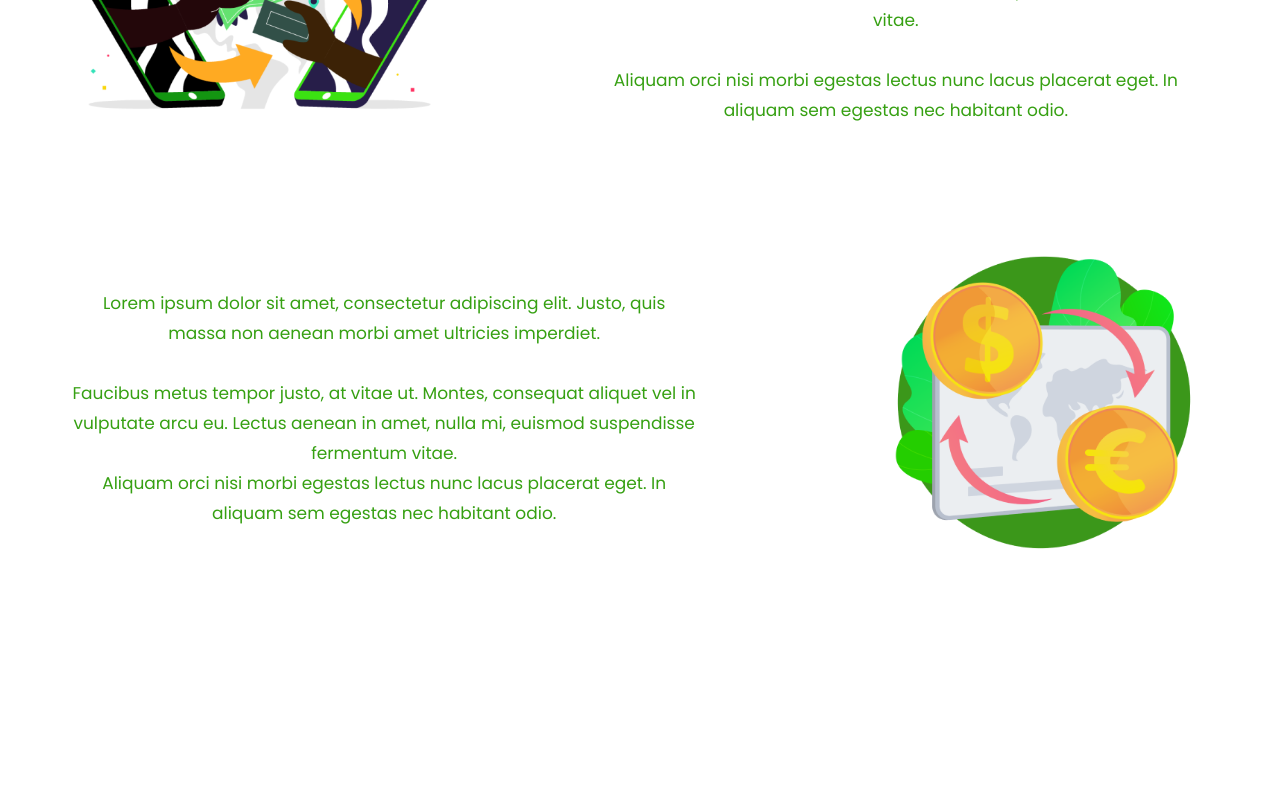
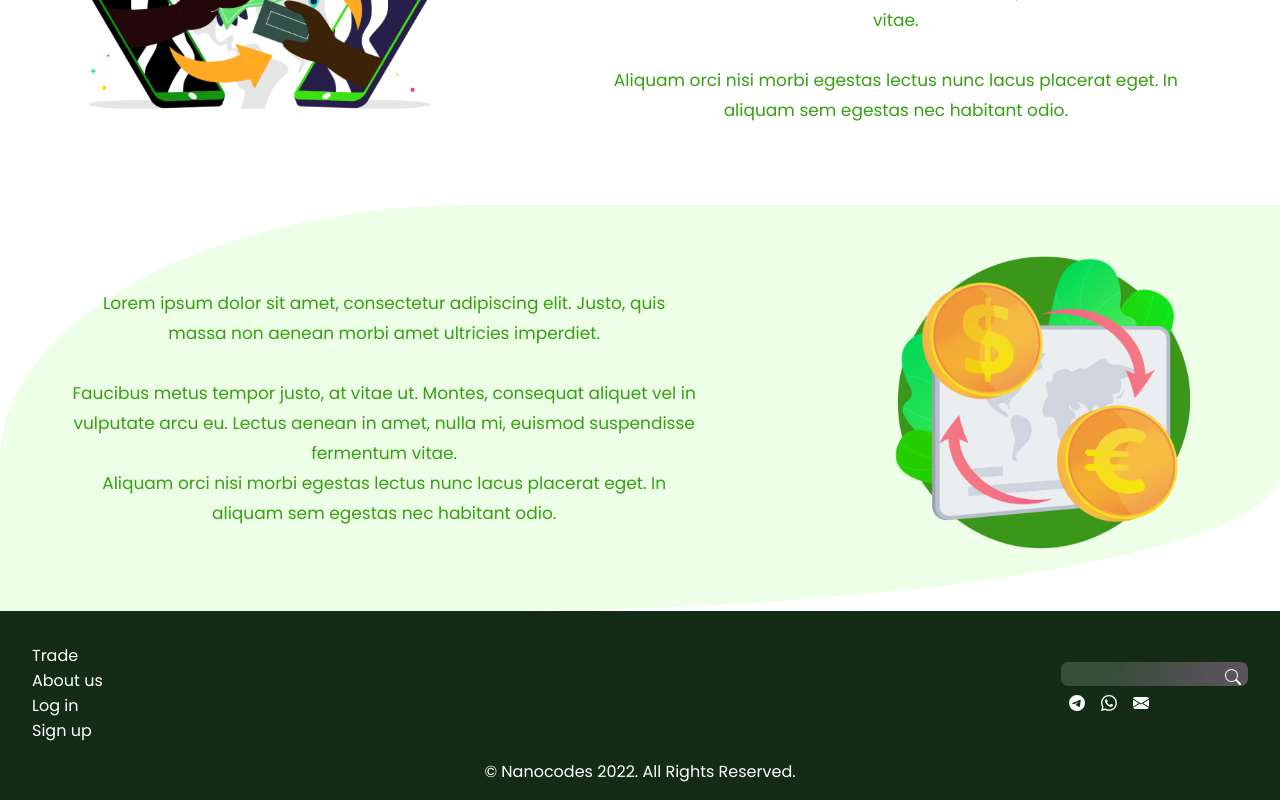
Before and after one commit to romeoscript/class-test, a React (Create React App) app: page / in a window 1280 px wide. Shown: the part 1895-2695 px from the top of the page. Before the commit the page ends 2506 px from the top, so only its background shows below. Built offline with nearby package versions, Linux system fonts and the light colour scheme.

Commit message:
footerpage

```diff
--- a/src/App.js
+++ b/src/App.js
@@ -1,19 +1,20 @@
 import React from "react";
 import { Routes, Route } from "react-router-dom";
 import "./App.css";
+import Footer from "./footer/Footer";
 import { Home, About, Login, Register } from "./pages";
 // import Files from "./component/files/Files";
 
 const App = () => {
   return (
     <div className="App">
-
       <Routes>
         <Route path="/" exact element={<Home />} />
         <Route path="/about" element={<About />} />
         <Route path="/login" element={<Login />} />
         <Route path="/register" element={<Register />} />
       </Routes>
+      <Footer />
     </div>
   );
 };
--- a/src/components/exchangeFlex/ExchangeFlex2.jsx
+++ b/src/components/exchangeFlex/ExchangeFlex2.jsx
@@ -4,7 +4,7 @@ import { artbook } from "../../assets";
 
 const ExchangeFlex2 = () => {
   return (
-    <div className="exchange_flex">
+    <div className="exchange_flex how__buy">
       <div className="exchange_content">
         <p>
           Lorem ipsum dolor sit amet, consectetur adipiscing elit. Justo, quis
--- /dev/null
+++ b/src/footer/Footer.jsx
@@ -0,0 +1,30 @@
+import React from "react";
+import "./footer.scss";
+import { BsTelegram, BsWhatsapp, BsFillEnvelopeFill,BsSearch } from "react-icons/bs";
+
+const Footer = () => {
+  return (
+    <section className="footer">
+      <div className="footer__links">
+        <ul>
+          <li>Trade</li>
+          <li>About us</li>
+          <li>Log in</li>
+          <li>Sign up</li>
+        </ul>
+        <div className="footer__links-search">
+          <div className="search">
+            <input type="search" name="" id="" />
+            <BsSearch className="search_icon"/>
+          </div>
+          <BsTelegram className="bs__icons"/>
+          <BsWhatsapp className="bs__icons"/>
+          <BsFillEnvelopeFill className="bs__icons"/>
+        </div>
+      </div>
+      <p>© Nanocodes 2022. All Rights Reserved.</p>
+    </section>
+  );
+};
+
+export default Footer;
--- /dev/null
+++ b/src/footer/footer.scss
@@ -0,0 +1,44 @@
+.footer {
+  text-align: center;
+  padding: 1rem;
+  //   height: 289px;
+  background: #142b15;
+  color: white;
+}
+.footer__links {
+  display: flex;
+  justify-content: space-between;
+  padding: 1rem;
+  align-items: center;
+  text-align: left;
+  li {
+    list-style-type: none;
+  }
+  .bs__icons {
+    margin: 0.5rem;
+    text-align: left;
+  }
+  .search {
+    position: relative;
+    input {
+      width: 100%;
+      background: linear-gradient(
+        90.2deg,
+        rgba(255, 255, 255, 0.1596) 26.4%,
+        rgba(253, 177, 255, 0.3002) 88.89%
+      );
+      backdrop-filter: blur(30.5px);
+      -webkit-backdrop-filter: blur(30.5px);
+      -moz-backdrop-filter: blur(30.5px);
+      padding: 0.3rem;
+      border: none;
+      outline: none;
+      border-radius: 7px;
+    }
+    .search_icon{
+        position: absolute;
+        top: 30%;
+        right: 4%;
+    }
+  }
+}
```
